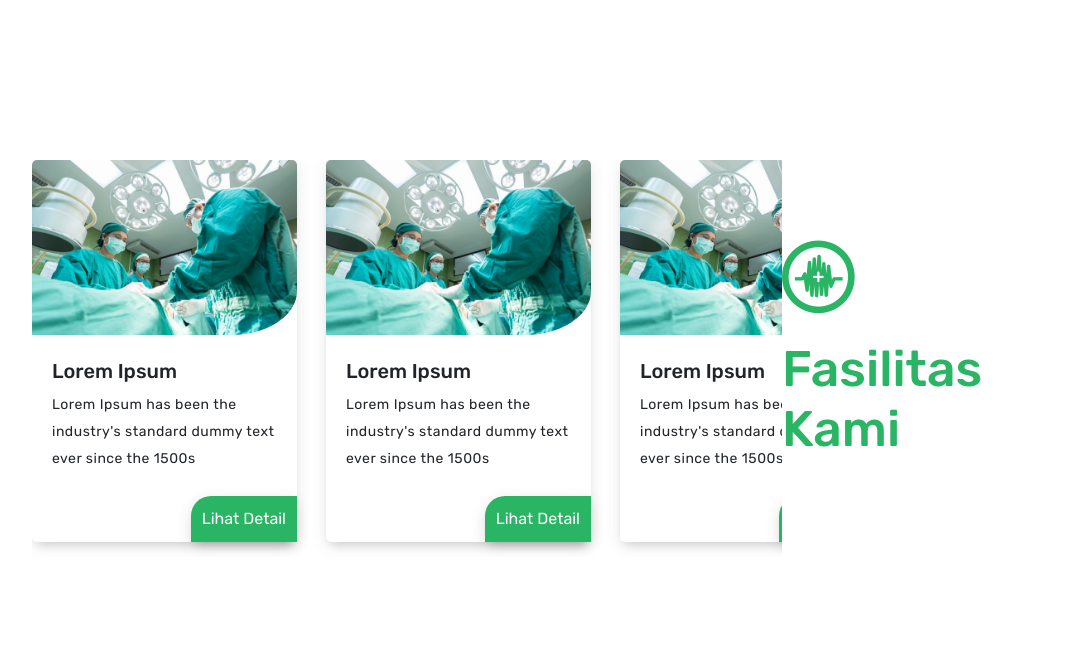
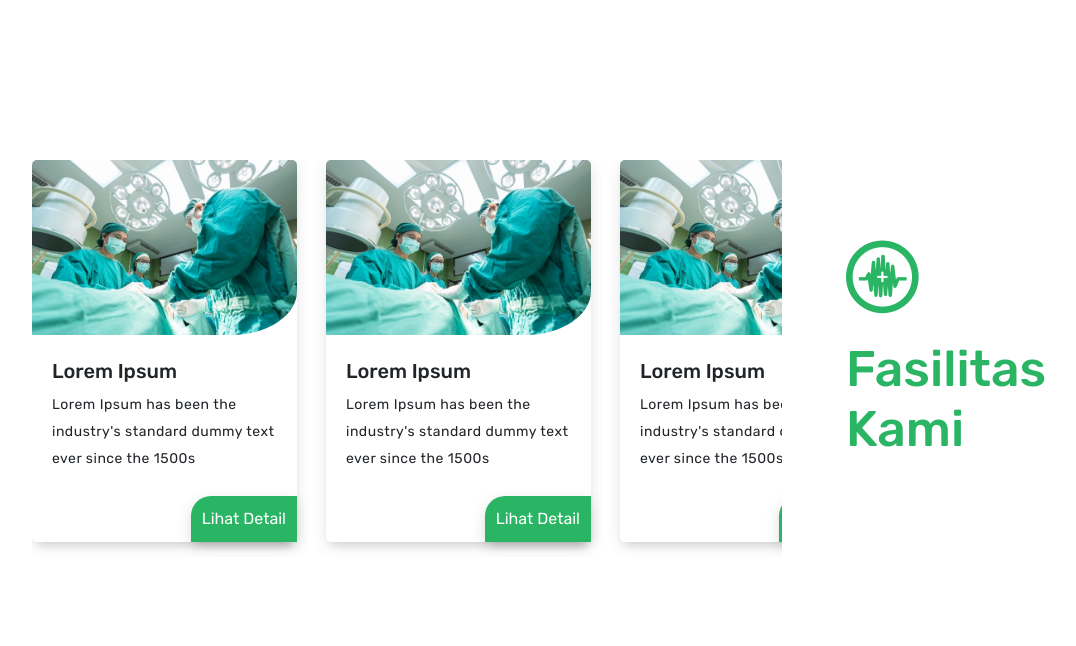
Before and after one commit to Rqwannn/KlinikMelati, a PHP site: page /Main.php in a window 1280 px wide. Shown: the part 1187-1833 px from the top of the page, without its empty margins (50-1126 px from the left). Run offline with PHP 8.4, Linux system fonts and the light colour scheme; data comes from the database, SQL or seed files in the repository; some libraries are stand-ins or nearby versions.

Commit message:
fix bug animasi

```diff
--- a/CSS/Style.css
+++ b/CSS/Style.css
@@ -13,6 +13,53 @@
   --green: #2ab564;
   --red: #f5365c;
   --teal: #1da1f2;
+}
+
+.transisi-delay-1 {
+  transition-delay: 0.1s;
+}
+
+.transisi-delay-2 {
+  transition-delay: 0.2s;
+}
+
+.transisi-delay-3 {
+  transition-delay: 0.3s;
+}
+
+.transisi-delay-4 {
+  transition-delay: 0.4s;
+}
+
+.transisi-delay-5 {
+  transition-delay: 0.5s;
+}
+
+.animasi-y,
+.animasi-x,
+.animasi-minus-x  {
+  position: relative;
+  opacity: 0;
+  transition-duration: 0.7s;
+  transition-timing-function: ease;
+}
+
+.animasi-y{
+  transform: translateY(150px);
+}
+
+.animasi-x{
+  transform: translateX(150px);
+}
+
+.animasi-minus-x{
+  transform: translateX(-150px);
+}
+
+.tampil {
+  position: relative;
+  transform: translate(0px);
+  opacity: 1;
 }
 
 .wrapperCircle {
@@ -402,7 +449,7 @@
 }
 
 .wrapperRightSectionThree {
-  margin-left: 0;
+  margin-left: 5vw;
   margin-top: 10vh;
 }
 
--- a/Main.php
+++ b/Main.php
@@ -101,31 +101,31 @@
 
                 <div class="col-sm-12 col-sm-6 col-lg-6 modify-section-two">
                     <div class="rightSectionTwo">
-                        <h3 data-center="opacity:1;transform:translateX(0)" data-bottom="opacity:0;transform:translateX(150px)">Kunjungi kami kapan saja untuk diagnosa dan perawatan dengan klinik online 24/7 kami.</h3>
+                        <h3 class="animasi-x">Kunjungi kami kapan saja untuk diagnosa dan perawatan dengan klinik online 24/7 kami.</h3>
                         <div class="contentSectionTwo mt-5">
                             <div class="row">
                                 <div class="col-md-4">
                                     <div class="wrapperImpostanContent mb-3">
-                                        <h2 data-center="opacity:1;transform:translateX(0)" data-bottom="opacity:0;transform:translateX(150px)">+200</h2>
-                                        <h4 class="mb-4" data-center="opacity:1;transform:translateX(0)" data-bottom="opacity:0;transform:translateX(150px)">Klink</h4>
+                                        <h2 class="animasi-x">+200</h2>
+                                        <h4 class="mb-4 animasi-x">Klink</h4>
                                     </div>
                                 </div>
                                 <div class="col-md-4">
                                     <div class="wrapperImpostanContent mb-3">
-                                        <h2 data-center="opacity:1;transform:translateX(0)" data-bottom="opacity:0;transform:translateX(150px)">+30</h2>
-                                        <h4 class="mb-4" data-center="opacity:1;transform:translateX(0)" data-bottom="opacity:0;transform:translateX(150px)">Dokter</h4>
+                                        <h2 class="animasi-x">+30</h2>
+                                        <h4 class="mb-4 animasi-x">Dokter</h4>
                                     </div>
                                 </div>
                                 <div class="col-md-4 disable-in-mobile">
                                     <div class="wrapperImpostan-FlexThree mb-3">
-                                        <h1 data-center="opacity:1;transform:translateX(0)" data-bottom="opacity:0;transform:translateX(150px)">24</h1>
-                                        <h4 class="mb-4" data-center="opacity:1;transform:translateX(0)" data-bottom="opacity:0;transform:translateX(150px)">Jam</h4>
+                                        <h1 class="animasi-x">24</h1>
+                                        <h4 class="mb-4 animasi-x">Jam</h4>
                                     </div>
                                 </div>
                             </div>
                         </div>
                         <div class="footerSectionTwo mt-4">
-                            <h5 data-center="opacity:1;transform:translateX(0)" data-bottom="opacity:0;transform:translateX(150px)">Hemat waktu dan uang. Terima perawatan berkualitas, setiap saat</h5>
+                            <h5 class="animasi-x">Hemat waktu dan uang. Terima perawatan berkualitas, setiap saat</h5>
                         </div>
                     </div>
                 </div>
@@ -139,8 +139,8 @@
 
             <div class="RightSectionThree mobile">
                 <div class="wrapperRightSectionThree">
-                    <i data-center="opacity:1;transform:translateX(0)" data-bottom="opacity:0;transform:translateX(150px)" class="fab fa-creative-commons-sampling-plus"></i>
-                    <h1 data-center="opacity:1;transform:translateX(0)" data-bottom="opacity:0;transform:translateX(150px)">Fasilitas Kami</h1>
+                    <i class="fab fa-creative-commons-sampling-plus animasi-x"></i>
+                    <h1 class="animasi-x transisi-delay-1">Fasilitas Kami</h1>
                 </div>
             </div>
 
@@ -202,8 +202,8 @@
 
             <div class="RightSectionThree dekstop">
                 <div class="wrapperRightSectionThree">
-                    <i data-center="opacity:1;transform:translateX(0)" data-bottom="opacity:0;transform:translateX(150px)" class="fab fa-creative-commons-sampling-plus mb-4"></i>
-                    <h1 data-center="opacity:1;transform:translateX(0)" data-bottom="opacity:0;transform:translateX(150px)">Fasilitas Kami</h1>
+                    <i class="fab fa-creative-commons-sampling-plus animasi-x mb-4"></i>
+                    <h1 class="animasi-x transisi-delay-1">Fasilitas Kami</h1>
                 </div>
             </div>
 
@@ -240,8 +240,8 @@
             </div>
             <div class="col-md-6">
                 <div class="RightSectionFour">
-                    <h4 data-center="opacity:1;transform:translateX(0)" data-bottom="opacity:0;transform:translateX(150px)">Para dokter di Online Clinic semuanya terdaftar di dewan medis umum.</h4>
-                    <p class="mt-4" data-center="opacity:1;transform:translateX(0)" data-bottom="opacity:0;transform:translateX(150px)">Lorem Ipsum is simply dummy text of the printing and typesetting industry.
+                    <h4 class="animasi-x">Para dokter di Online Clinic semuanya terdaftar di dewan medis umum.</h4>
+                    <p class="animasi-x mt-4">Lorem Ipsum is simply dummy text of the printing and typesetting industry.
                         Lorem Ipsum has been the industry's standard dummy text ever since the 1500s,
                         when an unknown printer took a galley of type and scrambled it to make a type specimen book.</p>
                     <div class="slideDownSectionFour mt-4">
@@ -302,13 +302,13 @@
                         <div class="container">
                             <div class="row">
                                 <div class="col-sm-12 col-md-12 col-lg-8">
-                                    <h1 data-center="opacity:1;transform:translateX(0)" data-bottom="opacity:0;transform:translateX(-150px)">Siap Memulai ?</h1>
-                                    <h5 class="mt-4" data-center="opacity:1;transform:translateX(0)" data-bottom="opacity:0;transform:translateX(-150px)">Lorem Ipsum is simply dummy text of the printing and typesetting industry.
+                                    <h1 class="animasi-minus-x">Siap Memulai ?</h1>
+                                    <h5 class="animasi-minus-x transisi-delay-1 mt-4">Lorem Ipsum is simply dummy text of the printing and typesetting industry.
                                         Lorem Ipsum has been the industry's standard dummy text ever since the 1500s
                                         when an unknown printer took a galley of type and scrambled it to make a type specimen book.</h5>
                                 </div>
                                 <div class="col-sm-12 col-md-12 col-lg-4 btnSectionSix">
-                                    <div class="btnSectionSix" data-center="opacity:1;transform:translateX(0)" data-bottom="opacity:0;transform:translateX(150px)">
+                                    <div class="btnSectionSix animasi-x">
                                         <button type="submit" class="btn" onclick="setURL()">Buat Janji Sekarang !</button>
                                     </div>
                                 </div>
```
Also changed, not shown: other parts of Main.php (+30 -30 lines), JS/User.js (+33 -9 lines).
